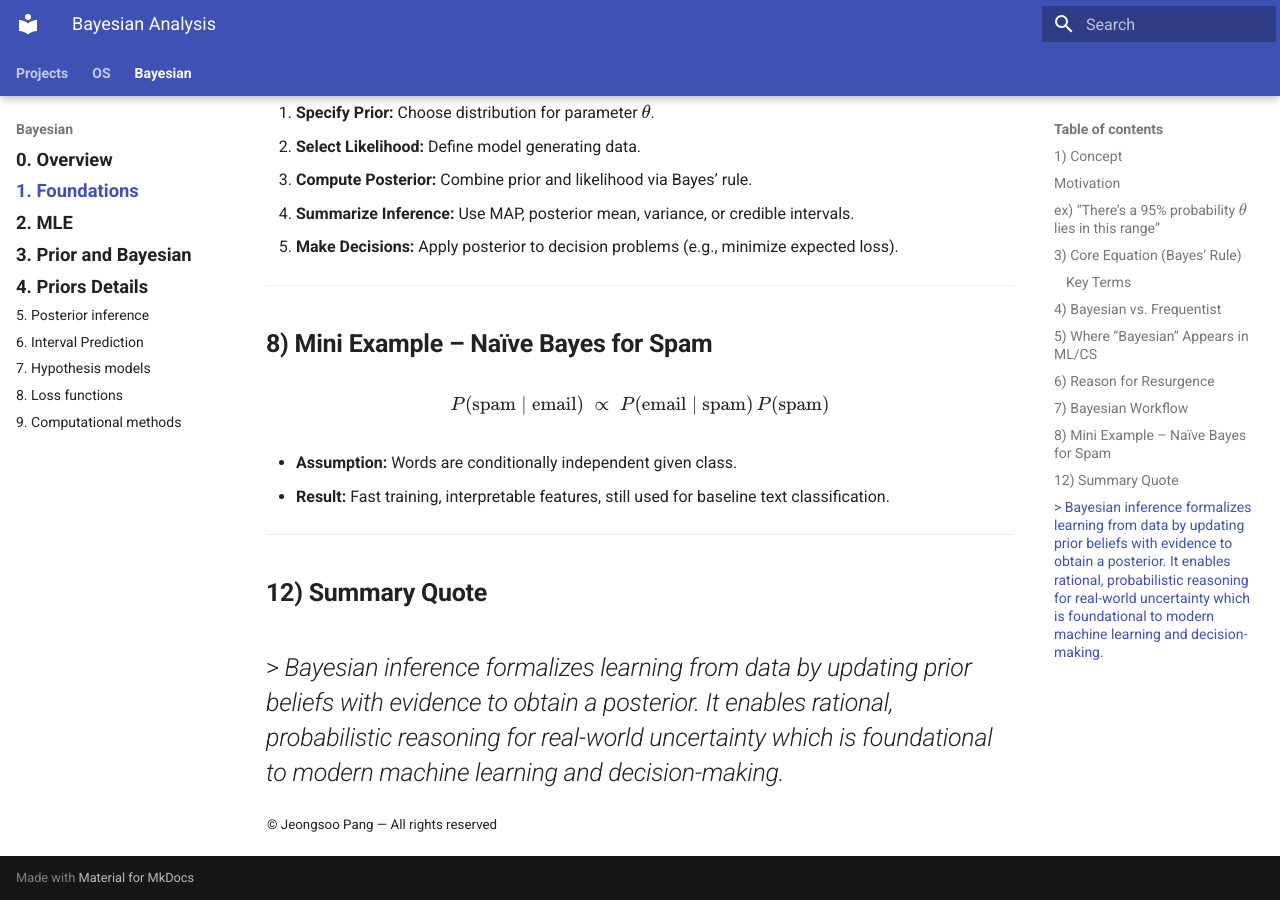
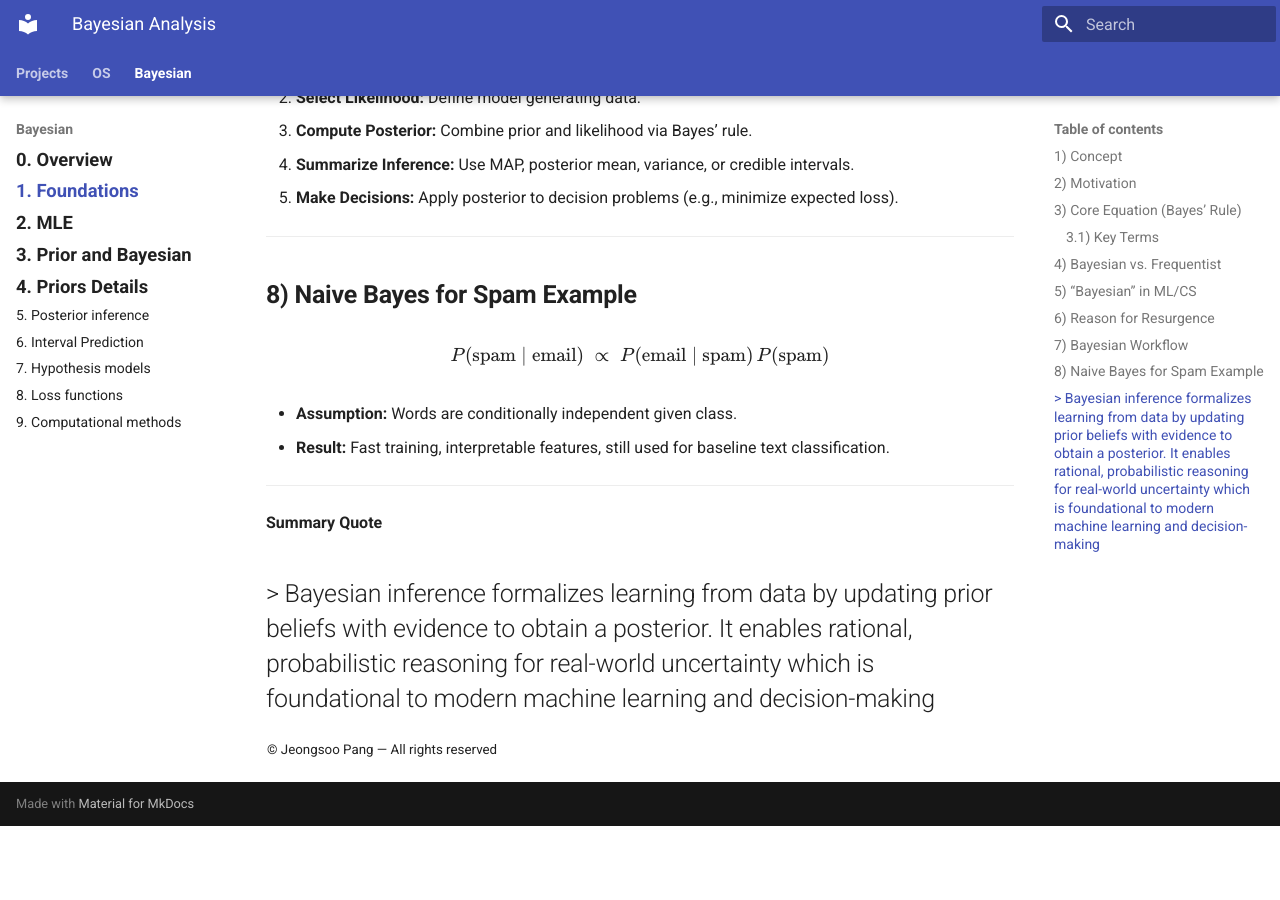
Before and after one commit to Jeongsoo-dev/ML_based_MR_CT_SeriesType_Detection, an MkDocs documentation site: the page built from docs/bayesian/lec1_foundations.md, in a window 1280 px wide and 900 px high, scrolled down 2467 px. Built offline with MkDocs 1.6.1 and Material for MkDocs 9.7.7, drawn with Linux system fonts in a browser that asks for light colours; after the commit the page ends 3293 px from its top, so only the background shows below that; some of the changed text lies outside the part shown.

Commit message:
Update lec1_foundations.md

```diff
--- a/docs/bayesian/lec1_foundations.md
+++ b/docs/bayesian/lec1_foundations.md
@@ -14,7 +14,7 @@
 
 ---
 
-## **Motivation**
+## **2) Motivation**
 **Integrates prior knowledge**: Encodes existing beliefs or domain expertise.
 
 **Logical updating**: Adjusts those beliefs as new data arrive.
@@ -23,7 +23,6 @@
 
 **Probabilistic conclusions**: Allows probability statements about parameters
 
-ex) “There’s a 95% probability $\theta$ lies in this range”
 ---
 
 ## **3) Core Equation (Bayes’ Rule)**
@@ -36,7 +35,7 @@
 - **Prior**: Belief before observing data.
 - **Evidence (marginal likelihood)**: Normalizing constant ensuring posterior integrates to 1.
 
-### **Key Terms**
+### **3.1) Key Terms**
 - **Prior $p(\theta)$:** Belief about $\theta$ before seeing data.
 - **Likelihood $p(x \mid \theta)$:** Probability of data given $\theta$.
 - **Posterior $p(\theta \mid x)$:** Updated belief after seeing data.
@@ -54,7 +53,7 @@
 
 ---
 
-## **5) Where “Bayesian” Appears in ML/CS**
+## **5) “Bayesian” in ML/CS**
 **Naïve Bayes Classifier**
 
 - Spam detection
@@ -94,7 +93,7 @@
 
 ---
 
-## **8) Mini Example – Naïve Bayes for Spam**
+## **8) Naive Bayes for Spam Example**
 $$
 P(\text{spam} \mid \text{email})
 \;\propto\;
@@ -106,7 +105,8 @@
 
 ---
 
-## **12) Summary Quote**
-> *Bayesian inference formalizes learning from data by updating prior beliefs with evidence to obtain a posterior. It enables rational, probabilistic reasoning for real-world uncertainty which is foundational to modern machine learning and decision-making.*
+**Summary Quote**
+
+> Bayesian inference formalizes learning from data by updating prior beliefs with evidence to obtain a posterior. It enables rational, probabilistic reasoning for real-world uncertainty which is foundational to modern machine learning and decision-making
 ---
 <sub>© Jeongsoo Pang — All rights reserved
```
